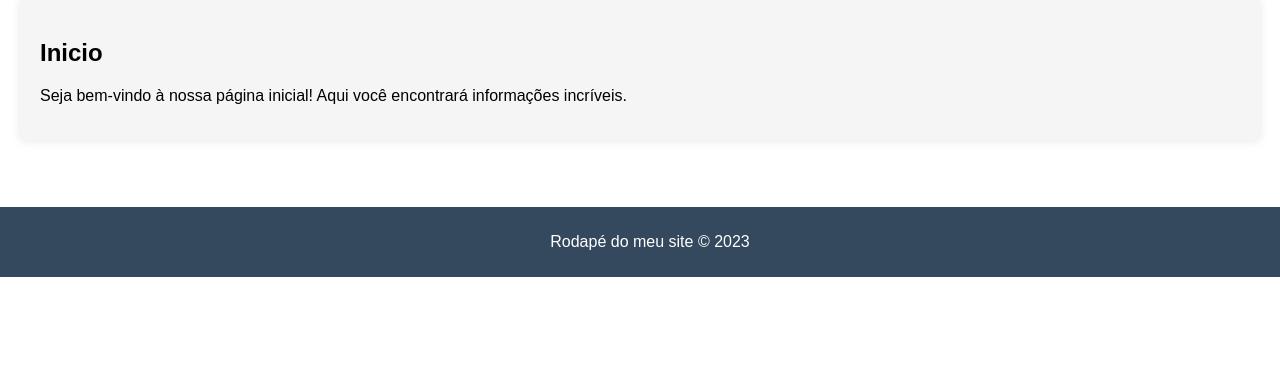
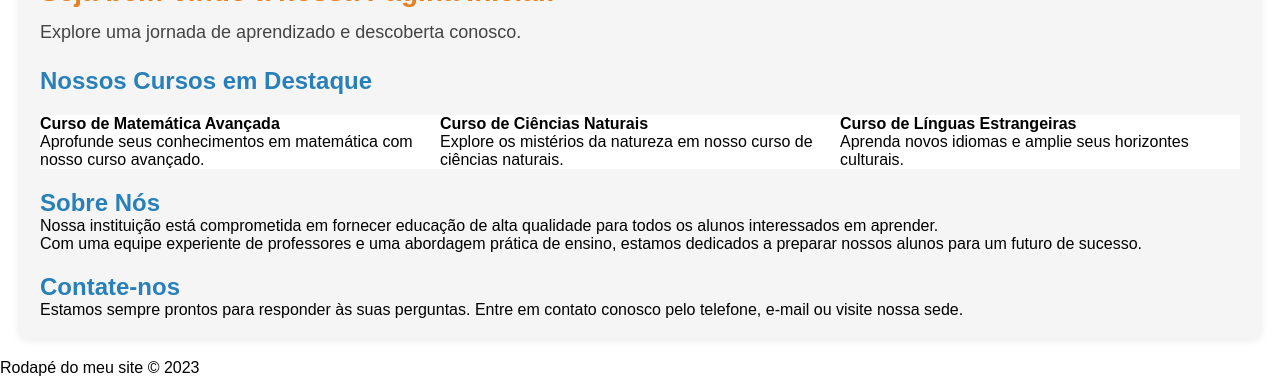
Before and after one commit to Cymama/meuprojeto, a Flask app: page / in a window 1280 px wide. Shown: the part 523-900 px from the top of the page. Before the commit the page ends 800 px from the top, so only its background shows below. Run offline with Flask 3, Linux system fonts and the light colour scheme.

Commit message:
Alterei o index e o css com o chatgpt novamente

```diff
--- a/app/static/css/estilo.css
+++ b/app/static/css/estilo.css
@@ -1,18 +1,25 @@
-body {
-    font-family: Arial, sans-serif;
+/* Basic Reset */
+body, h1, h2, h3, h4, p, ul, li {
     margin: 0;
     padding: 0;
 }
 
+/* Global Styles */
+body {
+    font-family: Arial, sans-serif;
+}
+
+/* Header Styles */
 header {
-    background-color: #2980b9; /* Azul escuro */
+    background-color: #2980b9; /* Dark Blue */
     color: white;
     padding: 10px;
     text-align: center;
 }
 
+/* Navigation Styles */
 nav {
-    background-color: #3498db; /* Azul claro */
+    background-color: #3498db; /* Light Blue */
     color: white;
     display: flex;
     justify-content: center;
@@ -25,18 +32,9 @@ nav a {
     margin: 0 20px;
 }
 
+/* Content Styles */
 section {
     padding: 20px;
-}
-
-footer {
-    background-color: #34495e; /* Azul acinzentado */
-    color: white;
-    text-align: center;
-    padding: 10px;
-    position: absolute;
-    bottom: 0;
-    width: 100%;
 }
 
 .banner {
@@ -56,3 +54,32 @@ footer {
     margin-top: 20px;
     box-shadow: 0px 0px 10px rgba(0, 0, 0, 0.1);
 }
+
+h2.content-title {
+    color: #e67e22; /* Orange */
+    font-size: 28px;
+    margin-bottom: 10px;
+}
+
+p.welcome-text {
+    color: #444; /* Dark Gray */
+    font-size: 18px;
+    line-height: 1.6;
+}
+
+h3.section-title {
+    color: #2980b9; /* Dark Blue */
+    font-size: 24px;
+    margin-top: 20px;
+}
+
+ul.cursos-destaque {
+    list-style: none;
+    display: flex;
+    justify-content: space-between;
+    margin-top: 20px;
+}
+
+.cursos-destaque li {
+    flex: 1;
+    background-color: white;
--- a/app/templates/index.html
+++ b/app/templates/index.html
@@ -1,13 +1,32 @@
 {% extends 'base.html' %}
-
 {% block conteudo %}
 <section>
     <div class="banner">
         <img src="caminho-para-imagem.jpg" alt="Banner da Página Inicial">
     </div>
     <div class="conteudo-principal">
-        <h2>Inicio</h2>
-        <p>Seja bem-vindo à nossa página inicial! Aqui você encontrará informações incríveis.</p>
+        <h2 class="content-title">Seja bem-vindo à nossa Página Inicial!</h2>
+        <p class="welcome-text">Explore uma jornada de aprendizado e descoberta conosco.</p>
+        <h3 class="section-title">Nossos Cursos em Destaque</h3>
+        <ul class="cursos-destaque">
+            <li>
+                <h4>Curso de Matemática Avançada</h4>
+                <p class="course-description">Aprofunde seus conhecimentos em matemática com nosso curso avançado.</p>
+            </li>
+            <li>
+                <h4>Curso de Ciências Naturais</h4>
+                <p class="course-description">Explore os mistérios da natureza em nosso curso de ciências naturais.</p>
+            </li>
+            <li>
+                <h4>Curso de Línguas Estrangeiras</h4>
+                <p class="course-description">Aprenda novos idiomas e amplie seus horizontes culturais.</p>
+            </li>
+        </ul>
+        <h3 class="section-title">Sobre Nós</h3>
+        <p class="about-text">Nossa instituição está comprometida em fornecer educação de alta qualidade para todos os alunos interessados em aprender.</p>
+        <p class="about-text">Com uma equipe experiente de professores e uma abordagem prática de ensino, estamos dedicados a preparar nossos alunos para um futuro de sucesso.</p>
+        <h3 class="section-title">Contate-nos</h3>
+        <p class="contact-text">Estamos sempre prontos para responder às suas perguntas. Entre em contato conosco pelo telefone, e-mail ou visite nossa sede.</p>
     </div>
 </section>
 {% endblock %}
```
